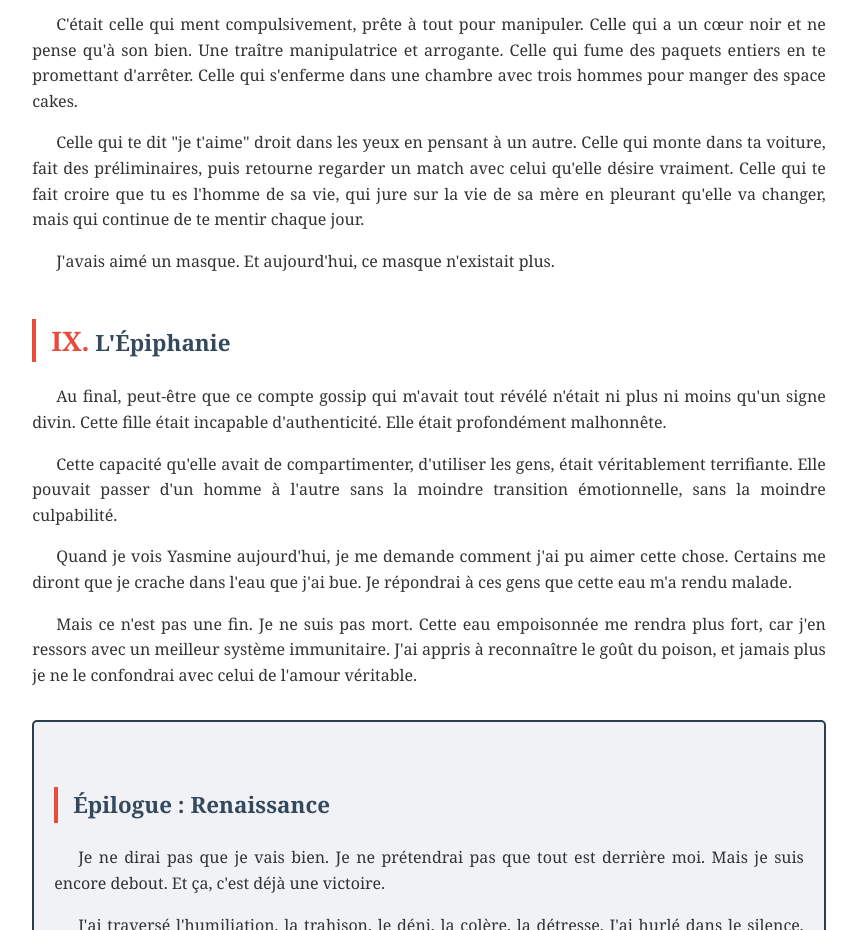
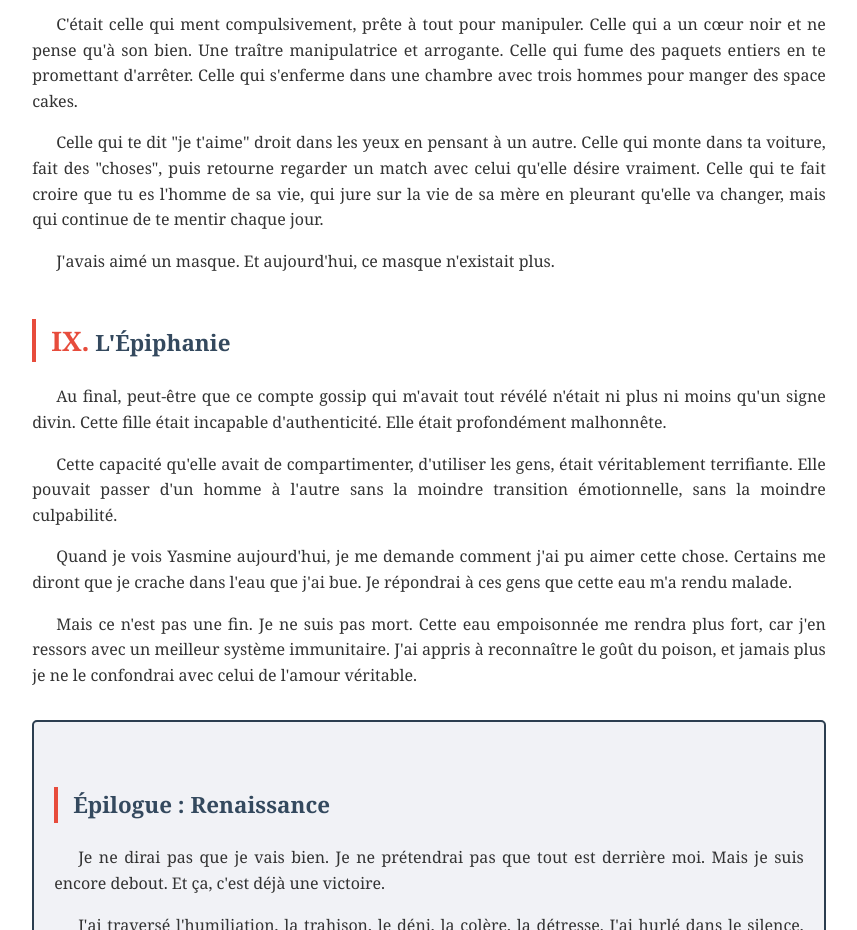
Before and after one commit to Isk120/-critsimaginaire, a plain HTML site: page index.html in a window 1280 px wide. Shown: the part 5160-6090 px from the top of the page, without its empty margins (211-1068 px from the left). Drawn offline with Linux system fonts and the light colour scheme.

Commit message:
Update index.html
legere modif "choses" ajouter a la place de $$$$$$$$$$$$

```diff
--- a/index.html
+++ b/index.html
@@ -181,7 +181,7 @@
     <p>J'avais aimé l'idée que je m'étais faite d'elle. J'avais aimé la version qu'elle avait bien voulu me montrer. Cette Yasmine douce et affectionnée qui m'avait donné une quantité d'amour que je n'avais jamais reçue et que je n'avais jamais espéré recevoir.</p>
     <p>Mais la véritable Yasmine, c'était autre chose. C'était celle qui trompe ses ex et qui en rit. Celle qui flirte à tout-va, passant d'Ayoub à Elias, d'Emre à Youssef, d'Amadeo à tant d'autres. Celle qui ne sait pas aimer une seule personne à la fois.</p>
     <p>C'était celle qui ment compulsivement, prête à tout pour manipuler. Celle qui a un cœur noir et ne pense qu'à son bien. Une traître manipulatrice et arrogante. Celle qui fume des paquets entiers en te promettant d'arrêter. Celle qui s'enferme dans une chambre avec trois hommes pour manger des space cakes.</p>
-    <p>Celle qui te dit "je t'aime" droit dans les yeux en pensant à un autre. Celle qui monte dans ta voiture, fait des préliminaires, puis retourne regarder un match avec celui qu'elle désire vraiment. Celle qui te fait croire que tu es l'homme de sa vie, qui jure sur la vie de sa mère en pleurant qu'elle va changer, mais qui continue de te mentir chaque jour.</p>
+    <p>Celle qui te dit "je t'aime" droit dans les yeux en pensant à un autre. Celle qui monte dans ta voiture, fait des "choses", puis retourne regarder un match avec celui qu'elle désire vraiment. Celle qui te fait croire que tu es l'homme de sa vie, qui jure sur la vie de sa mère en pleurant qu'elle va changer, mais qui continue de te mentir chaque jour.</p>
     <p>J'avais aimé un masque. Et aujourd'hui, ce masque n'existait plus.</p>
 
     <div class="page-break"></div>
```
